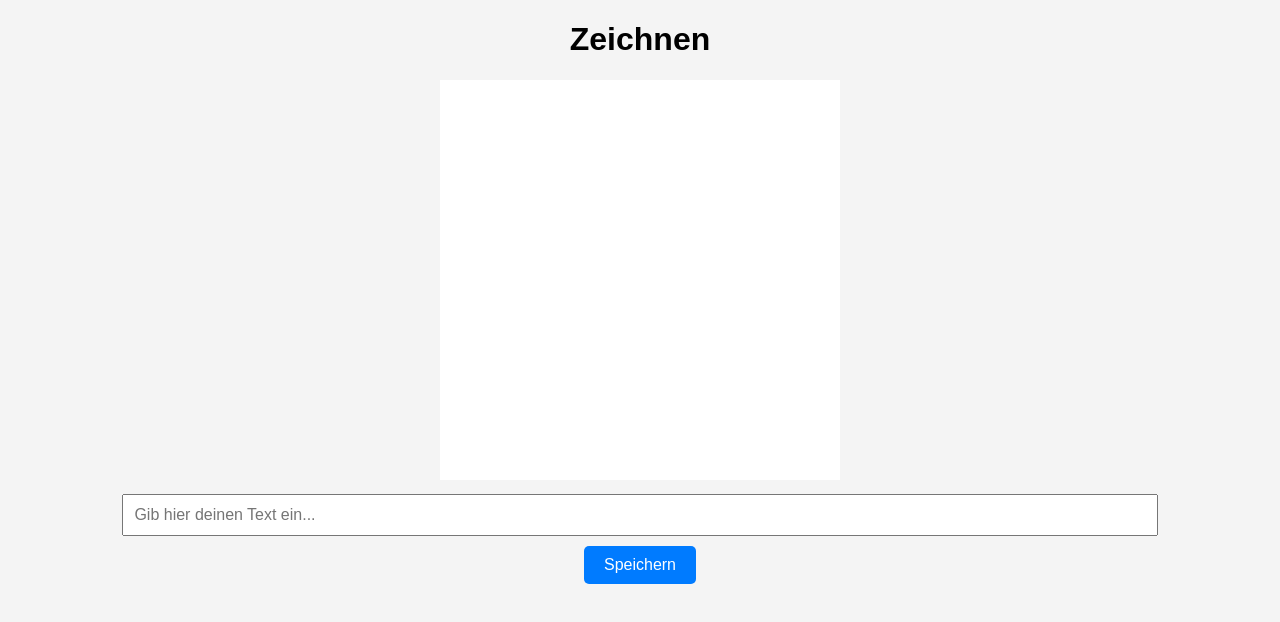
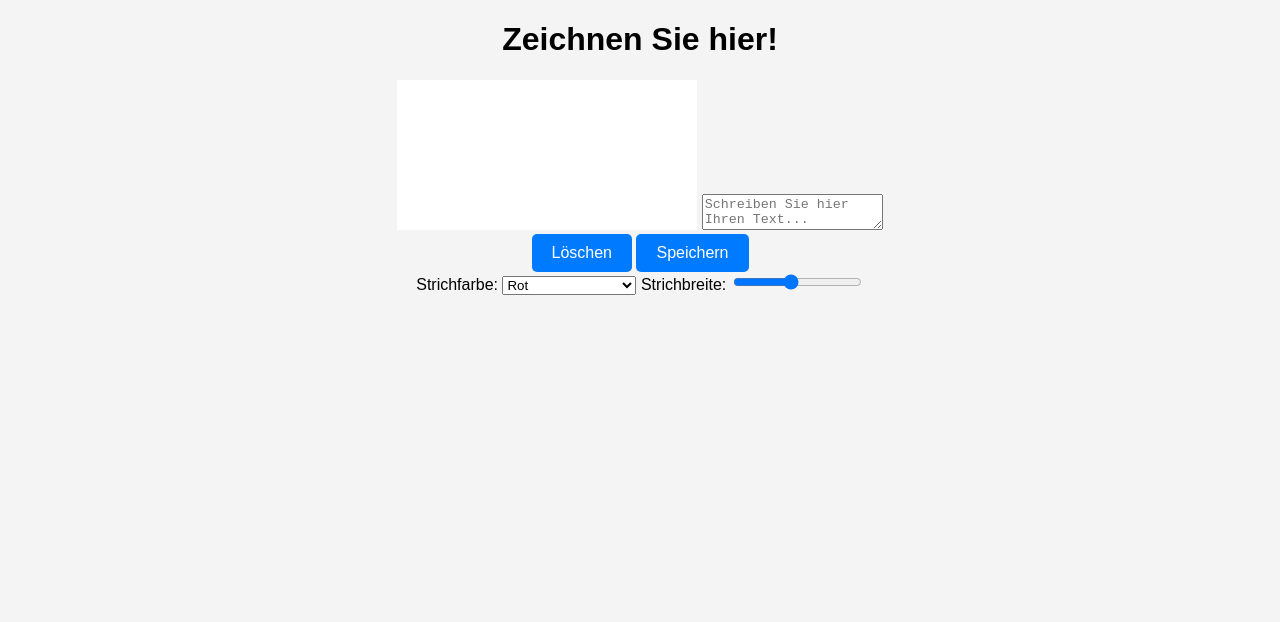
Before and after one commit to lisasteiger/Sammlung_Aller_Dinge_DRAW, a plain HTML site: page index.html in a window 1280 px wide. Drawn offline with nearby package versions, Linux system fonts and the light colour scheme.

Commit message:
Update index.html

```diff
--- a/index.html
+++ b/index.html
@@ -3,46 +3,51 @@
 <head>
     <meta charset="UTF-8">
     <meta name="viewport" content="width=device-width, initial-scale=1.0">
-    <title>Zeichnen & Speichern mit Supabase</title>
-    <script src="https://cdn.jsdelivr.net/npm/@supabase/supabase-js"></script>
-    <style>
-        body {
-            font-family: Arial, sans-serif;
-            text-align: center;
-            background-color: #f4f4f4;
-        }
-        canvas {
-            cursor: crosshair;
-            background-color: white;
-        }
-        #textInput {
-            width: 80%;
-            padding: 10px;
-            margin: 10px;
-            font-size: 16px;
-        }
-        button {
-            padding: 10px 20px;
-            font-size: 16px;
-            cursor: pointer;
-            background-color: #007bff;
-            color: white;
-            border: none;
-            border-radius: 5px;
-        }
-        button:hover {
-            background-color: #0056b3;
-        }
-    </style>
+    <title>Zeichnen auf der Website</title>
+    <link rel="stylesheet" href="style/draw.css">
 </head>
 <body>
-    <h1>Zeichnen</h1>
-    <canvas id="drawingCanvas" width="400" height="400"></canvas>
-    <br>
-    <input type="text" id="textInput" placeholder="Gib hier deinen Text ein...">
-    <br>
-    <button id="saveButton">Speichern</button>
+    <div class="container">
+      <h1>Zeichnen Sie hier!</h1>
+      <canvas id="drawingCanvas"></canvas>
 
+      <textarea id="drawingText" placeholder="Schreiben Sie hier Ihren Text..."></textarea>
+
+      <div class="controls">
+        <button id="clearButton">Löschen</button>
+        <button id="saveButton">Speichern</button>
+      </div>
+
+            <!-- Regler A: Auswahl der Farbe -->
+            <label for="colorPicker">Strichfarbe:</label>
+            <select id="colorPicker">
+                <!-- 20 vordefinierte Farben -->
+                <option value="#FF0000">Rot</option>
+                <option value="#00FF00">Grün</option>
+                <option value="#0000FF">Blau</option>
+                <option value="#FFFF00">Gelb</option>
+                <option value="#FF00FF">Magenta</option>
+                <option value="#00FFFF">Cyan</option>
+                <option value="#000000">Schwarz</option>
+                <option value="#FFFFFF">Weiß</option>
+                <option value="#FF6347">Tomate</option>
+                <option value="#4682B4">Stahlblau</option>
+                <option value="#8A2BE2">Blauviolett</option>
+                <option value="#A52A2A">Braun</option>
+                <option value="#D2691E">Schokoladenbraun</option>
+                <option value="#556B2F">Dunkelolivgrün</option>
+                <option value="#FF4500">Orangerot</option>
+                <option value="#2E8B57">Meergrün</option>
+                <option value="#B22222">Feuerrot</option>
+                <option value="#7FFF00">Frühlingsgrün</option>
+                <option value="#FFD700">Gold</option>
+            </select>
+
+            <!-- Regler B: Auswahl der Strichstärke -->
+            <label for="lineWidth">Strichbreite:</label>
+            <input type="range" id="lineWidth" min="1" max="10" value="5">
+        </div>
+    </div>
     <script src="script.js"></script>
 </body>
 </html>
```
